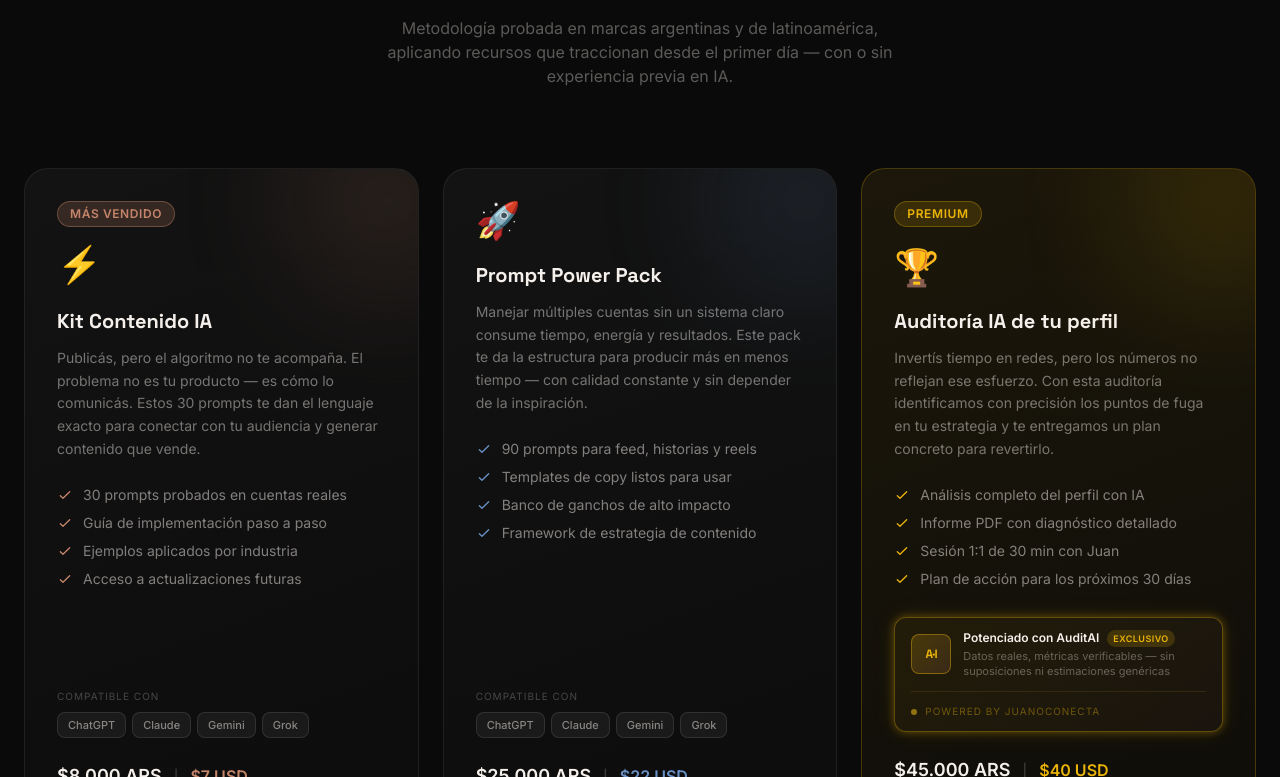
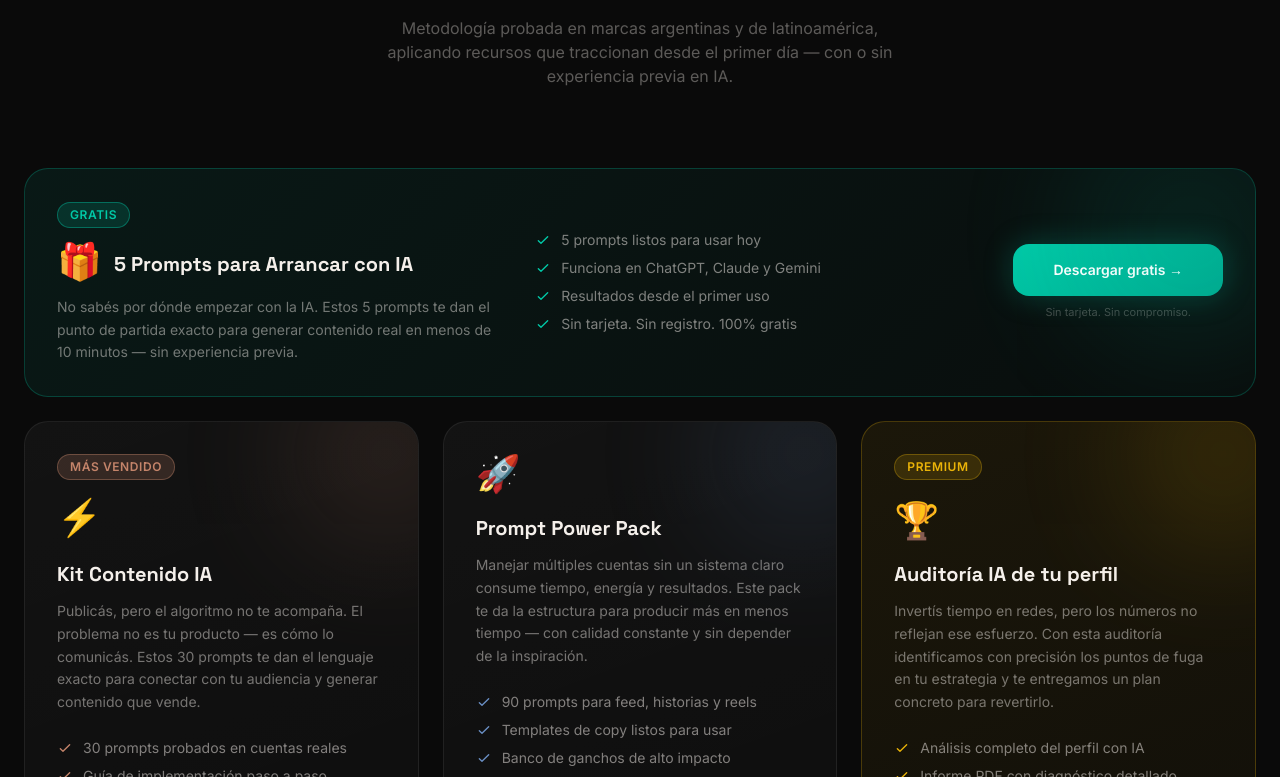
Before and after one commit to Rolebyte/juanoconecta, a React (Vite) app: page / in a window 1280 px wide. Shown: the part 4303-5080 px from the top of the page. Built offline with nearby package versions, Linux system fonts and the light colour scheme.

Commit message:
Add free resource card in teal to Tienda, wire popup trigger

```diff
--- a/src/App.jsx
+++ b/src/App.jsx
@@ -1,3 +1,4 @@
+import { useState } from 'react'
 import Navbar from './components/Navbar'
 import Hero from './components/Hero'
 import SobreMi from './components/SobreMi'
@@ -13,6 +14,8 @@ import WhatsAppButton from './components/WhatsAppButton'
 import CursorCustom from './components/CursorCustom'
 
 export default function App() {
+  const [popupOpen, setPopupOpen] = useState(false)
+
   return (
     <div className="bg-fondo text-crema min-h-screen">
       <CursorCustom />
@@ -22,13 +25,13 @@ export default function App() {
         <SobreMi />
         <ComoTrabajo />
         <Servicios />
-        <Tienda />
+        <Tienda onOpenPopup={() => setPopupOpen(true)} />
         <Resultados />
         <Clientes />
         <Contacto />
       </main>
       <Footer />
-      <PopupLeadMagnet />
+      <PopupLeadMagnet forceOpen={popupOpen} onClose={() => setPopupOpen(false)} />
       <WhatsAppButton />
     </div>
   )
--- a/src/components/PopupLeadMagnet.jsx
+++ b/src/components/PopupLeadMagnet.jsx
@@ -3,22 +3,22 @@ import { motion, AnimatePresence } from 'framer-motion'
 
 const STORAGE_KEY = 'jc_popup_cerrado'
 
-export default function PopupLeadMagnet() {
+export default function PopupLeadMagnet({ forceOpen = false, onClose }) {
   const [visible, setVisible] = useState(false)
   const [email, setEmail] = useState('')
   const [enviado, setEnviado] = useState(false)
 
   useEffect(() => {
-    // No mostrar si ya lo cerró antes
+    if (forceOpen) { setVisible(true); return }
     if (localStorage.getItem(STORAGE_KEY)) return
-
     const timer = setTimeout(() => setVisible(true), 10000)
     return () => clearTimeout(timer)
-  }, [])
+  }, [forceOpen])
 
   function cerrar() {
     setVisible(false)
-    localStorage.setItem(STORAGE_KEY, '1')
+    if (!forceOpen) localStorage.setItem(STORAGE_KEY, '1')
+    onClose?.()
   }
 
   async function handleSubmit(e) {
--- a/src/components/Tienda.jsx
+++ b/src/components/Tienda.jsx
@@ -3,6 +3,21 @@ import { motion, useInView } from 'framer-motion'
 import { useTilt } from '../hooks/useTilt'
 
 const WA_AUDITORIA = 'https://wa.me/543492627811?text=Hola%20Juan%2C%20quiero%20la%20Auditoría%20IA%20de%20mi%20perfil'
+
+const TEAL = '#00C9A7'
+
+const productoGratis = {
+  nombre: '5 Prompts para Arrancar con IA',
+  descripcion: 'No sabés por dónde empezar con la IA. Estos 5 prompts te dan el punto de partida exacto para generar contenido real en menos de 10 minutos — sin experiencia previa.',
+  badge: 'GRATIS',
+  badgeStyle: { background: 'rgba(0,201,167,0.15)', color: '#00C9A7', border: '1px solid rgba(0,201,167,0.4)' },
+  precioARS: null,
+  precioUSD: null,
+  tipo: 'gratis',
+  emoji: '🎁',
+  includes: ['5 prompts listos para usar hoy', 'Funciona en ChatGPT, Claude y Gemini', 'Resultados desde el primer uso', 'Sin tarjeta. Sin registro. 100% gratis'],
+  color: TEAL,
+}
 
 const productos = [
   {
@@ -232,7 +247,82 @@ function ProductoCard({ producto, index }) {
   )
 }
 
-export default function Tienda() {
+function ProductoGratisCard({ onOpenPopup }) {
+  const ref = useRef(null)
+  const inView = useInView(ref, { once: true, margin: '-60px' })
+  const tilt = useTilt(8)
+
+  return (
+    <motion.div
+      ref={ref}
+      initial={{ opacity: 0, y: 50 }}
+      animate={inView ? { opacity: 1, y: 0 } : {}}
+      transition={{ duration: 0.7, delay: 0, ease: [0.16, 1, 0.3, 1] }}
+      className="md:col-span-3"
+    >
+      <div
+        ref={tilt.ref}
+        onMouseMove={tilt.onMouseMove}
+        onMouseLeave={tilt.onMouseLeave}
+        className="relative rounded-3xl p-8 group overflow-hidden"
+        style={{
+          background: 'linear-gradient(135deg, rgba(0,201,167,0.08) 0%, rgba(0,201,167,0.02) 100%)',
+          border: '1px solid rgba(0,201,167,0.25)',
+        }}
+      >
+        <div className="absolute -top-16 -right-16 w-64 h-64 rounded-full blur-3xl opacity-10 group-hover:opacity-20 transition-opacity duration-500" style={{ background: TEAL }} />
+
+        <div className="flex flex-col md:flex-row items-start md:items-center gap-8">
+          {/* Izquierda */}
+          <div className="flex-1">
+            <span className="inline-flex self-start px-3 py-1 rounded-full text-xs font-bold tracking-wider mb-4" style={productoGratis.badgeStyle}>
+              {productoGratis.badge}
+            </span>
+            <div className="flex items-center gap-3 mb-3">
+              <motion.span
+                animate={{ y: [0, -5, 0] }}
+                transition={{ duration: 3, repeat: Infinity, ease: 'easeInOut' }}
+                className="text-4xl"
+              >
+                {productoGratis.emoji}
+              </motion.span>
+              <h3 className="text-xl font-bold text-crema">{productoGratis.nombre}</h3>
+            </div>
+            <p className="text-crema/45 text-sm leading-relaxed">{productoGratis.descripcion}</p>
+          </div>
+
+          {/* Centro — qué incluye */}
+          <ul className="flex-1 space-y-2">
+            {productoGratis.includes.map((item) => (
+              <li key={item} className="flex items-center gap-2.5 text-sm text-crema/50">
+                <svg className="w-4 h-4 flex-shrink-0" style={{ color: TEAL }} fill="none" stroke="currentColor" viewBox="0 0 24 24">
+                  <path strokeLinecap="round" strokeLinejoin="round" strokeWidth={2} d="M5 13l4 4L19 7" />
+                </svg>
+                {item}
+              </li>
+            ))}
+          </ul>
+
+          {/* Derecha — CTA */}
+          <div className="flex-shrink-0">
+            <motion.button
+              whileHover={{ scale: 1.04 }}
+              whileTap={{ scale: 0.97 }}
+              onClick={onOpenPopup}
+              className="px-10 py-4 rounded-2xl font-bold text-sm text-white transition-all duration-200"
+              style={{ background: `linear-gradient(135deg, ${TEAL}, #00a88e)`, boxShadow: `0 0 30px rgba(0,201,167,0.25)` }}
+            >
+              Descargar gratis →
+            </motion.button>
+            <p className="text-crema/25 text-[11px] text-center mt-2">Sin tarjeta. Sin compromiso.</p>
+          </div>
+        </div>
+      </div>
+    </motion.div>
+  )
+}
+
+export default function Tienda({ onOpenPopup }) {
   const titleRef = useRef(null)
   const titleInView = useInView(titleRef, { once: true })
 
@@ -255,6 +345,7 @@ export default function Tienda() {
         </motion.div>
 
         <div className="grid grid-cols-1 md:grid-cols-3 gap-6">
+          <ProductoGratisCard onOpenPopup={onOpenPopup} />
           {productos.map((p, i) => (
             <ProductoCard key={p.nombre} producto={p} index={i} />
           ))}
```
